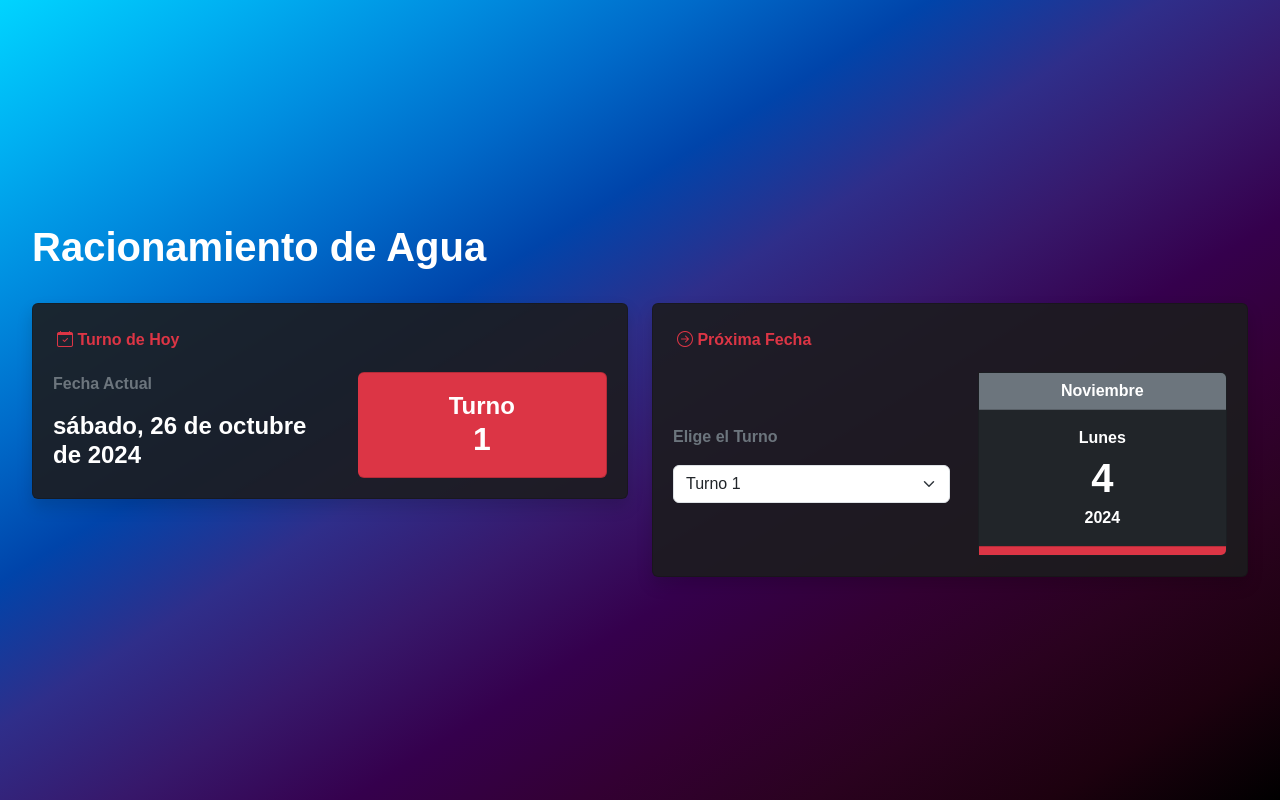
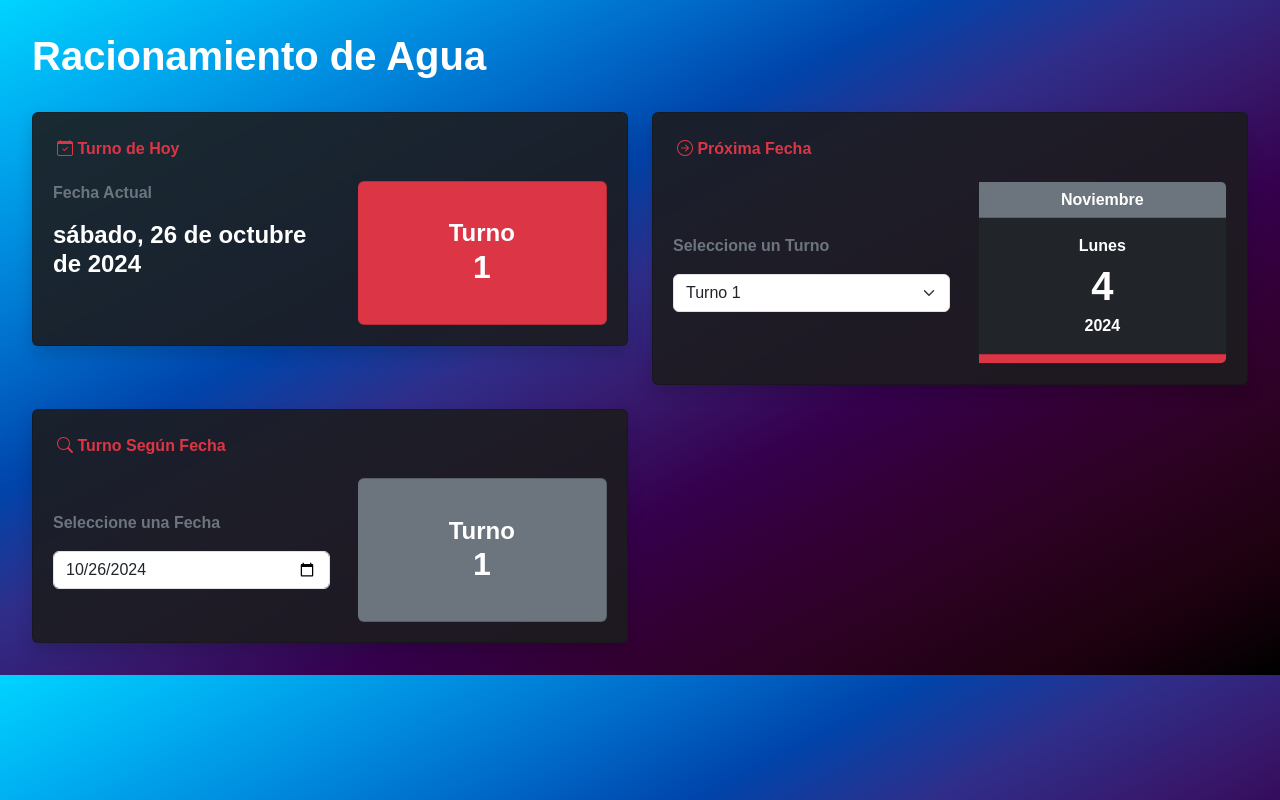
Before and after one commit to luismontanoc/oh-my-water, a React (Create React App) app: page / in a window 1280 px wide. Built offline with nearby package versions, Linux system fonts and the light colour scheme.

Commit message:
Feature/add selector (#23)
* styles

* styles

* styles

* styles

* styles

```diff
--- a/package.json
+++ b/package.json
@@ -10,6 +10,7 @@
     "bootstrap": "^5.3.3",
     "bootstrap-icons": "^1.11.3",
     "react": "^18.3.1",
+    "react-bootstrap": "^2.10.5",
     "react-dom": "^18.3.1",
     "react-scripts": "5.0.1",
     "web-vitals": "^2.1.4"
--- a/src/App.css
+++ b/src/App.css
@@ -1,17 +1,17 @@
 html, body {
-  height: 100%;
-  width: 100%;
+  /*height: 100%;
+  width: 100%;*/
   background-image: linear-gradient(to right bottom, #00d4ff, #00b1f2, #008ee0, #006ac9, #0044aa, #2f2e8a, #37186b, #35004d, #330033, #2a021f, #1d010f, #000000);
 }
 
 #root {
-  height: 100%;
-  width: 100%;
+  /*height: 100%;
+  width: 100%;*/
 }
 
 .App {
-  height: 100%;
-  width: 100%;
+  /*height: 100%;
+  width: 100%;*/
   display: flex;
   flex-direction: column;
   justify-content: center;
@@ -38,3 +38,7 @@ html, body {
 .transparent-bg {
   background-color: rgba(0, 0, 0, 0.0) !important;
 }
+
+.turn{
+  min-height: 9rem !important;
+}
--- a/src/App.js
+++ b/src/App.js
@@ -1,6 +1,7 @@
 import './App.css';
 import 'bootstrap/dist/css/bootstrap.min.css';
 import 'bootstrap-icons/font/bootstrap-icons.css';
+import { Form } from 'react-bootstrap';
 import React, { useState, useEffect } from 'react';
 
 function App() {
@@ -8,10 +9,14 @@ function App() {
   const [displayDate, setDisplayDate] = useState('');
   const [currentDate, setCurrentDate] = useState('');
   const [currentZone, setCurrentZone] = useState('');
+  const [nextTurn, setNextTurn] = useState('');
   const [nextMonth, setNextMonth] = useState('');
   const [nextDayName, setNextDayName] = useState('');
   const [nextDay, setNextDay] = useState('');
   const [nextYear, setNextYear] = useState('');
+  const today = new Date();
+  const formattedToday = today.toISOString().split('T')[0];
+  const [selectedDate, setSelectedDate] = useState(formattedToday);
 
   useEffect(() => {
     const today = new Date();
@@ -20,25 +25,60 @@ function App() {
     const zone = getDaysBetweenDates(today) % 9 + 1;
     setCurrentZone(zone + "");
 
-    updateZone(zone, zone);
+    updateZone(1, 1);
+    setNextTurn(zone)
   }, []);
 
   function getDaysBetweenDates(endDate) {
     const start = new Date(new Date(2024, 9, 17));
-    const end = new Date(endDate);
-    return Math.floor((end - start) / (1000 * 60 * 60 * 24));
+    const day = endDate.getDate();
+    const month = endDate.getMonth(); // Los meses van de 0 a 11
+    const year = endDate.getFullYear();
+
+    // Crear un nuevo objeto Date con solo el día, mes y año
+    const cleanedDate = new Date(year, month, day);
+    return Math.floor((cleanedDate - start) / (1000 * 60 * 60 * 24));
   }
 
   const handleChange = (event) => {
     updateZone(event.target.value, currentZone)
   }
 
+  const handleDateChange = (event) => {
+    const newDate = event.target.value;
+    // Comprobar si la nueva fecha es mayor o igual a hoy
+    if (newDate >= formattedToday) {
+        setSelectedDate(newDate);
+        calculateTurnByDate(newDate);
+    } else {
+        alert("No es posible seleccionar fechas en el pasado");
+        setSelectedDate(formattedToday); // Reiniciar a hoy
+        setNextTurn(currentZone)
+    }
+};
+
+function calculateTurnByDate(date) {
+
+  const dateParts = date.split('-'); // Separar el string por "-"
+    const year = parseInt(dateParts[0], 10); // Año
+    const month = parseInt(dateParts[1], 10) - 1; // Mes (0-11)
+    const day = parseInt(dateParts[2], 10); // Día
+
+    // Crear el objeto Date
+    const selectedDateObj = new Date(year, month, day);
+
+
+  const daysFromStart = getDaysBetweenDates(selectedDateObj);
+  const zone = (daysFromStart % 9) + 1;
+  setNextTurn(zone.toString());
+}
+
   function updateZone(newZone, currentZone) {
     const zoneNumber = parseInt(newZone);
     setSelectedZone(newZone);
 
     if (zoneNumber) {
-      var daysUntilNextTurn = (9 - (currentZone - 1) + (zoneNumber-1)) % 9
+      var daysUntilNextTurn = (9 - (currentZone - 1) + (zoneNumber - 1)) % 9
       if(daysUntilNextTurn === 0)
       {
         daysUntilNextTurn = 9
@@ -75,7 +115,7 @@ function App() {
                     <h4 class="text-white"><strong>{currentDate}</strong></h4>
                 </div>
                 <div class="card border-0 transparent-bg" style={{flex: '0 0 5%'}}></div>
-                <div class="card d-flex align-items-center justify-content-center fw-bold bg-danger rounded" style={{flex: '0 0 45%'}}>
+                <div class="card d-flex align-items-center justify-content-center fw-bold bg-danger rounded turn" style={{flex: '0 0 45%'}}>
                     <h4 class="text-white mb-0"><strong>Turno</strong></h4>
                     <h2 class="text-white mb-0"><strong>{currentZone}</strong></h2>
                 </div>
@@ -92,7 +132,7 @@ function App() {
             <div className="card-body">
               <div class="card-group d-flex m-1">
               <div class="card text-start fw-bold border-0 d-flex justify-content-center transparent-bg" style={{flex: '0 0 50%'}}>
-                    <p class="text-secondary">Elige el Turno</p>
+                    <p class="text-secondary">Seleccione un Turno</p>
                     <select className="form-select" value={selectedZone} onChange={handleChange}>
                       {[...Array(9)].map((_, index) => (
                         <option key={index + 1} value={index + 1}>
@@ -120,6 +160,36 @@ function App() {
             </div>
           </div>
         </div>
+
+        <div className="col-md-6 mt-4">
+          <div className="card text-white shadow flow">
+          <div class="text-start fw-bold ms-4 mt-4 text-danger">
+              <h7><i class="bi bi-search"></i> Turno Según Fecha</h7>
+            </div>
+            <div className="card-body">
+              <div class="card-group d-flex m-1">
+              <div class="card text-start fw-bold border-0 d-flex justify-content-center transparent-bg" style={{flex: '0 0 50%'}}>
+                    <p class="text-secondary">Seleccione una Fecha</p>
+                    <Form>
+            <Form.Group controlId="datePicker">
+                <Form.Control
+                    type="date"
+                    value={selectedDate}
+                    onChange={handleDateChange}
+                    min={formattedToday} // Establecer la fecha mínima en el día actual
+                />
+            </Form.Group>
+        </Form>
+                </div>
+              <div class="card border-0 transparent-bg" style={{flex: '0 0 5%'}}></div>
+              <div class="card d-flex align-items-center justify-content-center fw-bold bg-secondary rounded turn" style={{flex: '0 0 45%'}}>
+                    <h4 class="text-white mb-0"><strong>Turno</strong></h4>
+                    <h2 class="text-white mb-0"><strong>{nextTurn}</strong></h2>
+                </div>
+              </div>
+            </div>
+          </div>
+        </div>
       </div>
     </div>
   );
```
Also changed, not shown: 1 other file (tests, documents, lock files or other folders).
